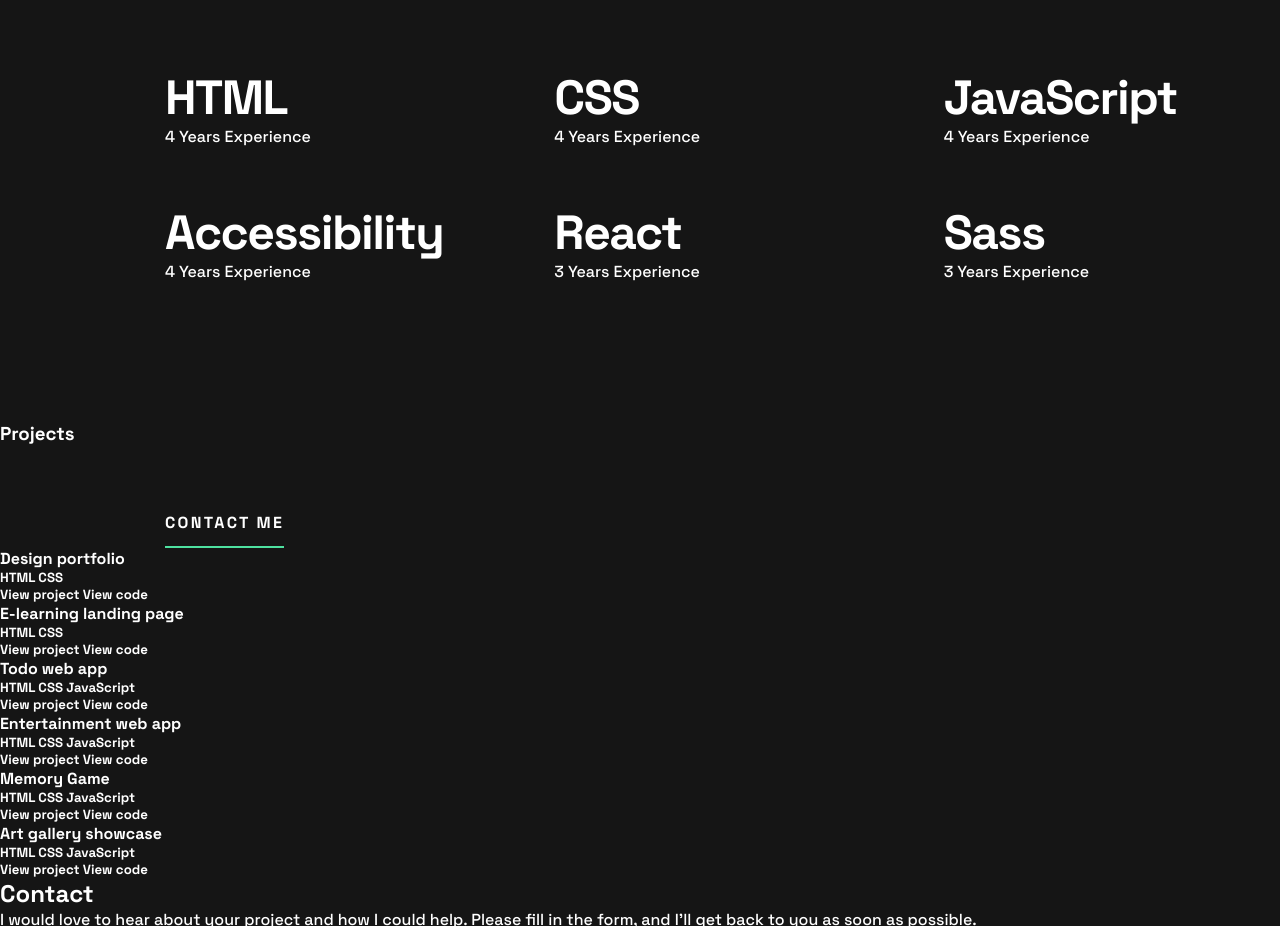
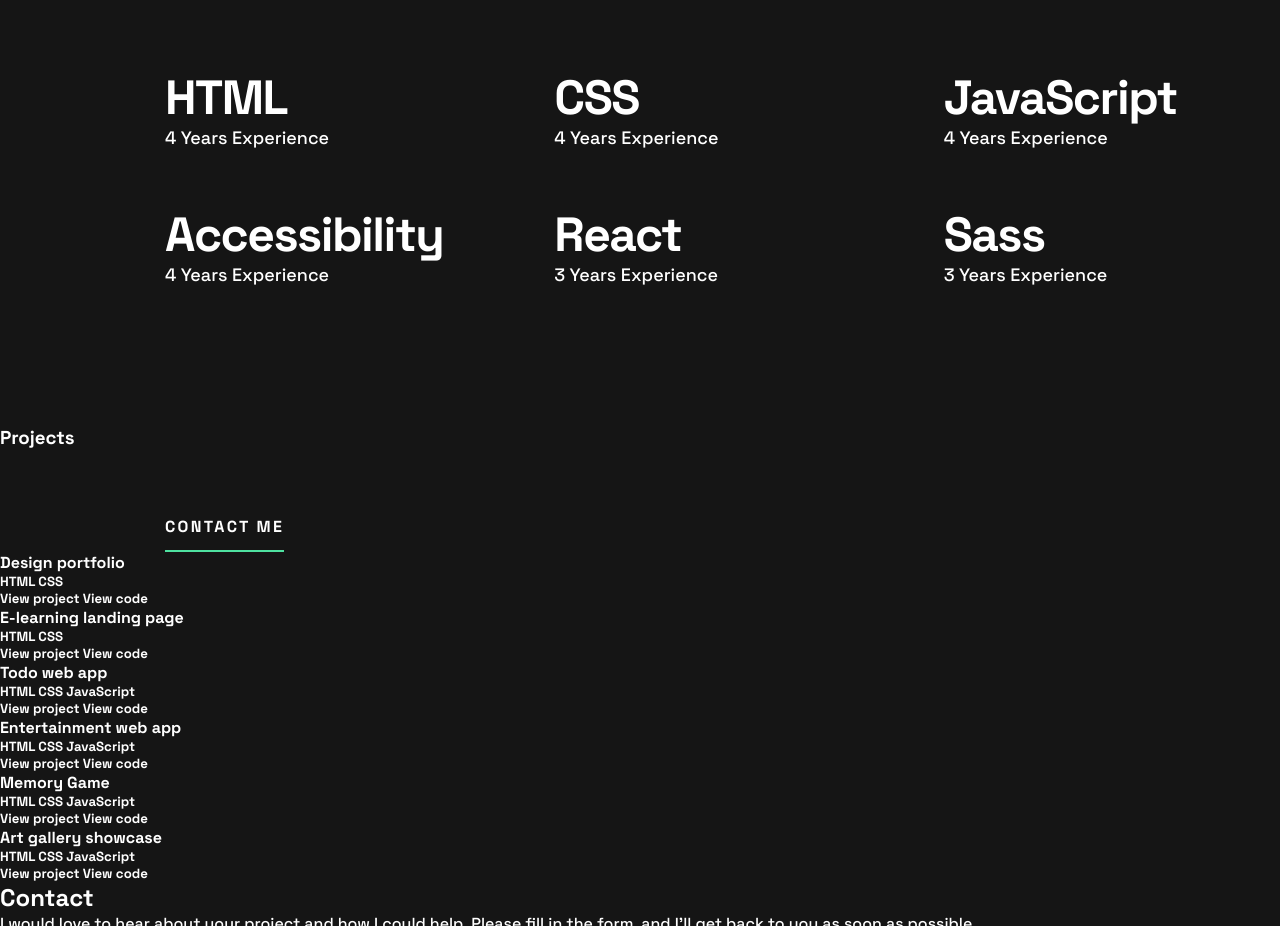
Before and after one commit to BiljanaKotev/single-page-developer-portfolio, a plain HTML site: page index.html in a window 1280 px wide. Shown: the part 821-1747 px from the top of the page. Drawn offline with Linux system fonts and the light colour scheme.

Commit message:
updated the work experience p's

```diff
--- a/index.html
+++ b/index.html
@@ -45,27 +45,27 @@
       <section class="work-experience">
         <div>
           <h2 class="experience-title">HTML</h2>
-          <p>4 Years Experience</p>
+          <p class="fw-500 fs-18">4 Years Experience</p>
         </div>
         <div>
           <h2 class="experience-title">CSS</h2>
-          <p>4 Years Experience</p>
+          <p class="fw-500 fs-18">4 Years Experience</p>
         </div>
         <div>
           <h2 class="experience-title">JavaScript</h2>
-          <p>4 Years Experience</p>
+          <p class="fw-500 fs-18">4 Years Experience</p>
         </div>
         <div>
           <h2 class="experience-title">Accessibility</h2>
-          <p>4 Years Experience</p>
+          <p class="fw-500 fs-18">4 Years Experience</p>
         </div>
         <div>
           <h2 class="experience-title">React</h2>
-          <p>3 Years Experience</p>
+          <p class="fw-500 fs-18">3 Years Experience</p>
         </div>
         <div>
           <h2 class="experience-title">Sass</h2>
-          <p>3 Years Experience</p>
+          <p class="fw-500 fs-18">3 Years Experience</p>
         </div>
       </section>
 
--- a/src/index.css
+++ b/src/index.css
@@ -9,6 +9,14 @@
 * {
   margin: 0;
   padding: 0;
+}
+
+.fw-500 {
+  font-weight: 500px;
+}
+
+.fs-18 {
+  font-size: 18px;
 }
 
 body {
```
